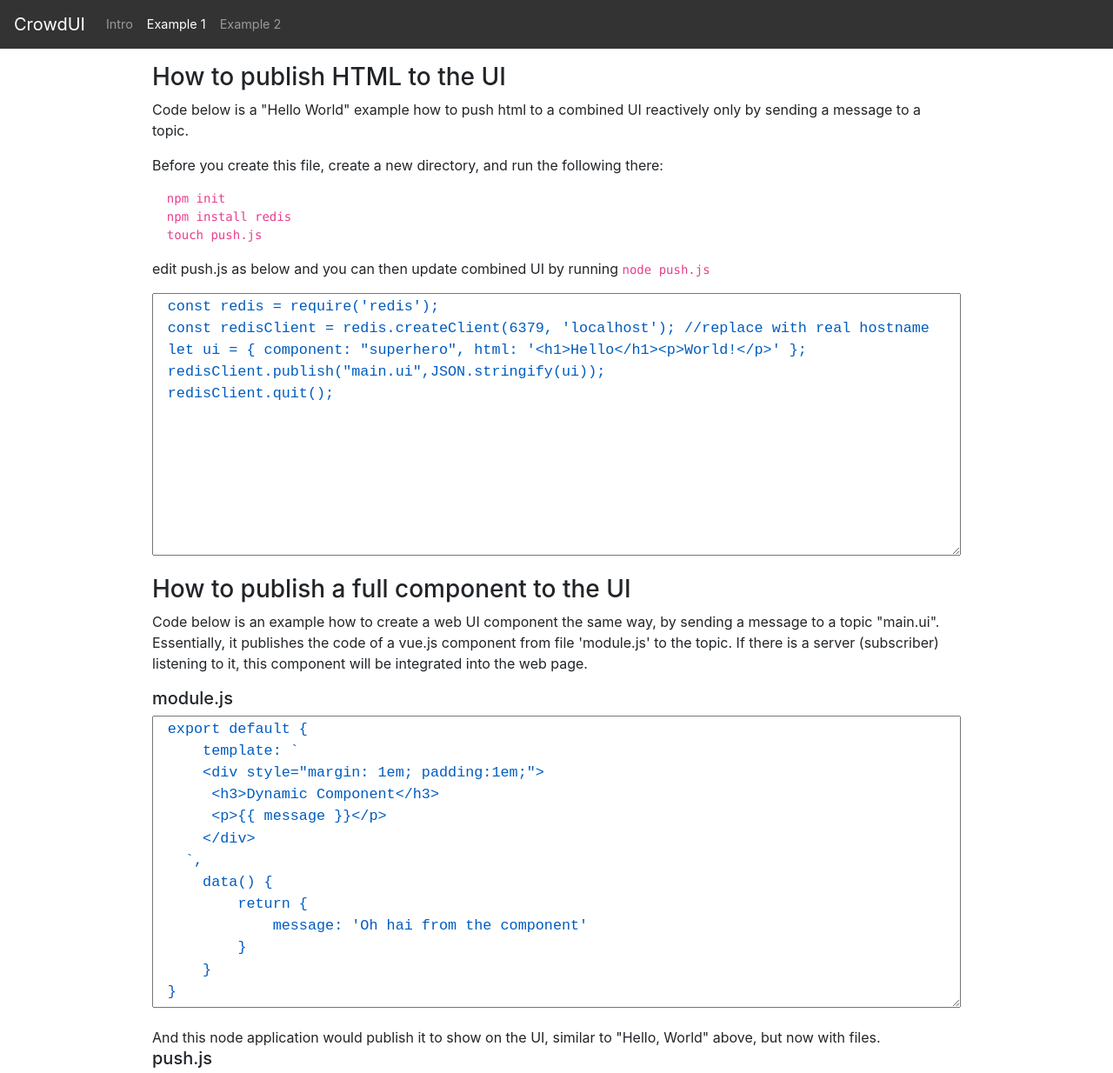
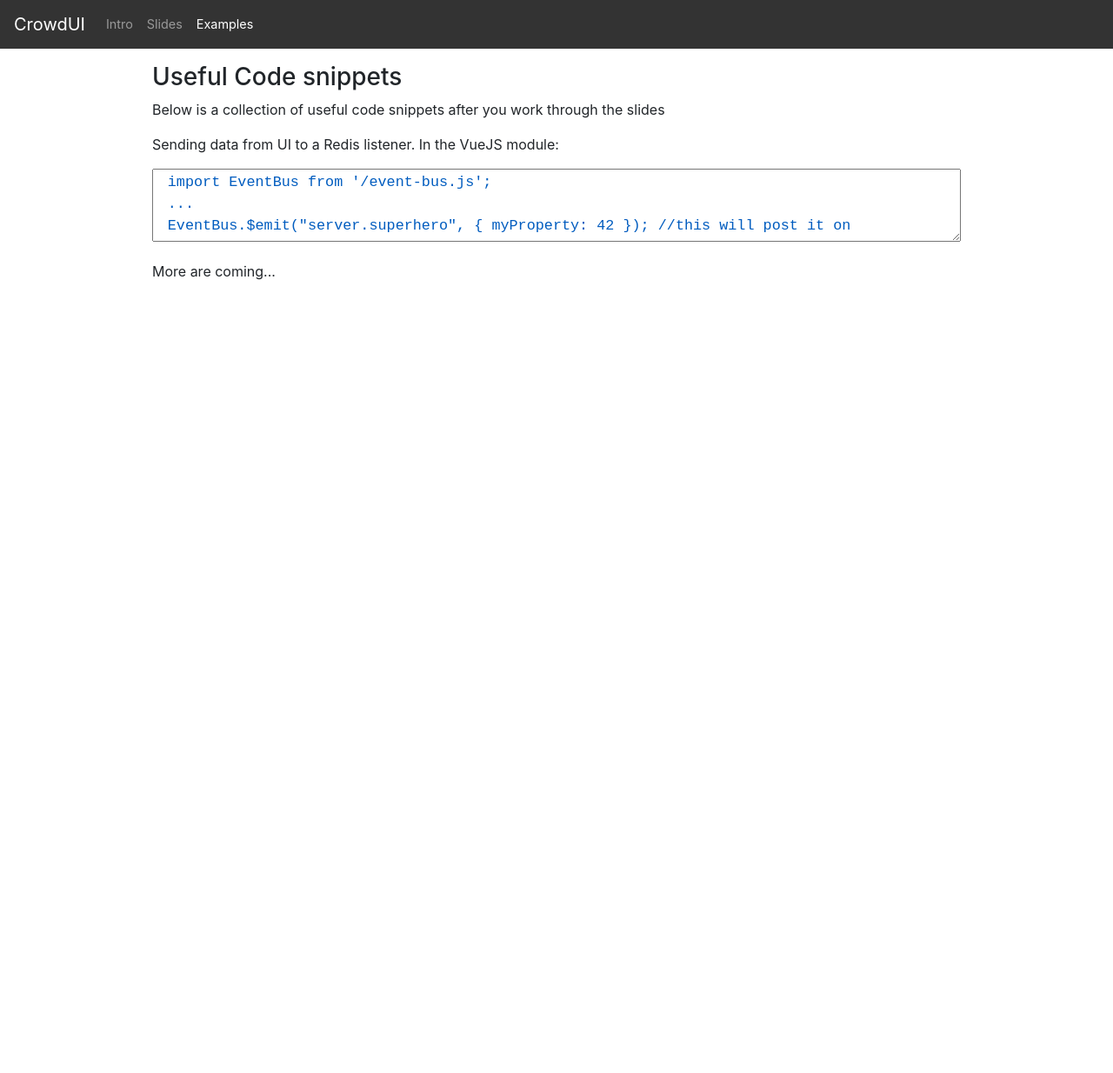
Before and after one commit to exceeder/crowd-ui, a website: page public/example1.html in a window 1280 px wide. Shown: the top 1234 px of the page at 87% size. After the commit the page ends 800 px from the top, so only its background shows below. Drawn offline with Linux system fonts and the light colour scheme.

Commit message:
Some last minute refinements to exchange and code snippets

```diff
--- a/exchange/exchange.js
+++ b/exchange/exchange.js
@@ -101,7 +101,7 @@ class Exchange {
         //simplification: for all companies, sell inventory and make profits. Alternative would be to emulate
         //market place for inventory similar to materials marketplace
         let sellingPrice = Math.floor(Math.random() * 50) + 90;
-        const MAX_SELL = 10; //untis
+        const MAX_SELL = 50; //untis
         for (let ticker of this.tickers) {
             let company =  this.companies[ticker];
             let sold = Math.min(company.units, MAX_SELL);
@@ -122,6 +122,7 @@ class Exchange {
 
         //for each company, calculate distribution per user for each investment, pay dividends
         Object.values(this.companies).forEach(company => {
+            if (company.balance <= 10000) return; //do not pay dividends if not a good balance
             let payments = [];
             let totalInvested = 0;
             let toDistribute = Math.floor(company.balance*0.1);
@@ -178,7 +179,7 @@ class Exchange {
     generateMarketPricing() {
         let offer = {
             offerId: Math.random().toString(36).substr(2,8),
-            units: Math.floor(Math.random() * (10.0 * this.tickers.length)) + 10, //10..100 units
+            units: Math.floor(Math.random() * (50.0 * this.tickers.length)) + 10, //10..100 units
             price: Math.floor(Math.random() * 50) + 50  //50..100 prince //todo improve distribution
         };
         this.market = offer;
--- a/public/example1.html
+++ b/public/example1.html
@@ -15,70 +15,22 @@
   <a class="navbar-brand" href="/">CrowdUI</a>
   <ul class="navbar-nav mr-auto">
     <li class="nav-item"><a class="nav-link" href="intro.html">Intro</a></li>
-    <li class="nav-item active"><a class="nav-link" href="example1.html">Example 1</a></li>
-    <li class="nav-item"><a class="nav-link" href="example2.html">Example 2</a></li>
+    <li class="nav-item"><a class="nav-link" href="slides.html">Slides</a></li>
+    <li class="nav-item active"><a class="nav-link" href="example1.html">Examples</a></li>
   </ul>
 </header>
 <div class="container-fluid" id="app" style="max-width:60em; margin:1em auto">
 
-  <h3>How to publish HTML to the UI</h3>
-  <p>Code below is a "Hello World" example how to push html to a combined UI reactively only by sending a message to a topic.</p>
-  <p>Before you create this file, create a new directory, and run the following there:
-    <pre>
-  npm init
-  npm install redis
-  touch push.js
-</pre>
-  edit push.js as below and you can then update combined UI by running <code>node push.js</code>
+  <h3>Useful Code snippets</h3>
+  <p>Below is a collection of useful code snippets after you work through the slides</p>
+  <p>Sending data from UI to a Redis listener. In the VueJS module:
   </p>
-  <pre><textarea style="height:18em;">
-const redis = require('redis');
-const redisClient = redis.createClient(6379, 'localhost'); //replace with real hostname
-let ui = { component: "superhero", html: '<h1>Hello</h1><p>World!</p>' };
-redisClient.publish("main.ui",JSON.stringify(ui));
-redisClient.quit();
+  <pre><textarea style="height:5em;">
+import EventBus from '/event-bus.js';
+...
+EventBus.$emit("server.superhero", { myProperty: 42 }); //this will post it on "main.updates.superhero" topic
   </textarea></pre>
-
-  <h3>How to publish a full component to the UI</h3>
-  <p>Code below is an example how to create a web UI component the same way, by sending a message to a topic "main.ui".
-    Essentially, it publishes the code of a vue.js component from file 'module.js' to the topic. If there is a
-    server (subscriber) listening to it, this component will be integrated into the web page.
-  </p>
-  <h5>module.js</h5>
-  <pre><textarea style="height:20em;">
-export default {
-    template: `
-    <div style="margin: 1em; padding:1em;">
-     <h3>Dynamic Component</h3>
-     <p>{{ message }}</p>
-    </div>
-  `,
-    data() {
-        return {
-            message: 'Oh hai from the component'
-        }
-    }
-}</textarea></pre>
-
-  And this node application would publish it to show on the UI, similar to "Hello, World" above, but now with files.
-  <h5>push.js</h5>
-  <pre><textarea style="height:20em;">
-const fs = require('fs');
-const redis = require('redis');
-const redisClient = redis.createClient(6379, 'localhost'); //replace with real hostname
-
-let ui = {
-    component: "othere",
-    files: [
-      { name: 'module.js', content: fs.readFileSync("module.js","utf8") }
-    ]
-};
-
-redisClient.publish("main.ui",JSON.stringify(ui));
-redisClient.quit();
-  </textarea></pre>
-
-  Run it via <code>node push.js</code>
+  More are coming...
 </div>
 
 </body>
```
Also changed, not shown: public/index.html (+1 -0 lines), public/intro.html (+2 -1 lines), public/slides.html (+2 -1 lines).
